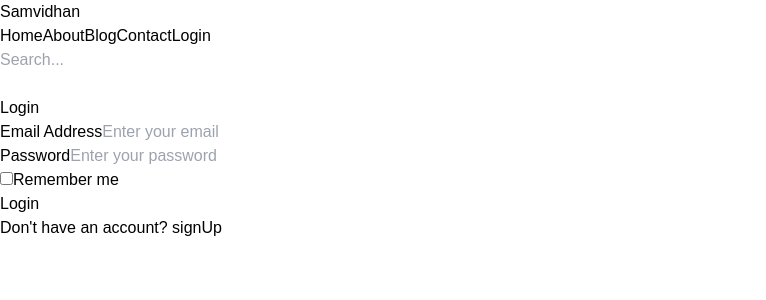
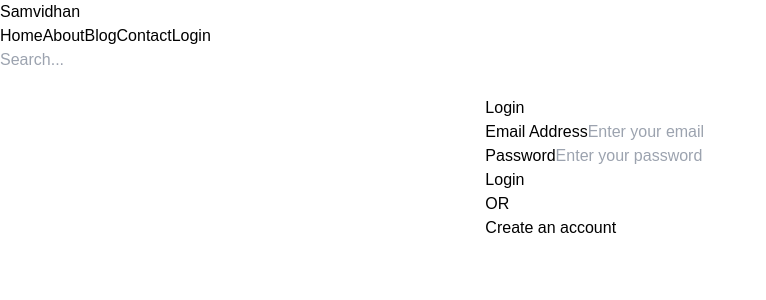
Before and after one commit to CommunistCoders/saral_samvidhan, a Next.js app: page /login in a window 1280 px wide. Shown: the top 300 px of the page, without its empty margins (0-766 px from the left). Built offline with nearby package versions, Linux system fonts and the light colour scheme.

Commit message:
feat : Login/Signup page

```diff
--- a/package.json
+++ b/package.json
@@ -9,9 +9,10 @@
     "lint": "next lint"
   },
   "dependencies": {
+    "next": "14.2.14",
     "react": "^18",
     "react-dom": "^18",
-    "next": "14.2.14"
+    "react-transition-group": "^4.4.5"
   },
   "devDependencies": {
     "postcss": "^8",
--- /dev/null
+++ b/src/app/login/formStyles.css
@@ -0,0 +1,31 @@
+/* CSS transitions for smooth form swap */
+.form-enter {
+    opacity: 0;
+    transform: translateY(-30px);
+  }
+  .form-enter-active {
+    opacity: 1;
+    transform: translateY(0);
+    transition: opacity 500ms, transform 500ms;
+  }
+  .form-exit {
+    opacity: 1;
+    transform: translateY(0);
+  }
+  .form-exit-active {
+    opacity: 0;
+    transform: translateY(30px);
+    transition: opacity 500ms, transform 500ms;
+  }
+
+  /* Ensure the form container is centered */
+  .min-h-screen {
+    display: flex;
+    align-items: center;
+    justify-content: center;
+  }
+
+  .relative {
+    position: relative;
+    transition: all 0.8s ease;
+  }
--- a/src/app/login/page.js
+++ b/src/app/login/page.js
@@ -1,29 +1,53 @@
 "use client";
-import React, { useState } from 'react'
-import Link from 'next/link';
-import SignUp from '../signup/signUp';
+import React, { useState } from 'react';
+import { CSSTransition } from 'react-transition-group';
+import './formStyles.css'; // Import custom CSS for transitions
 
+const Page = () => {
+  // State for toggling between login and signup forms
+  const [isLogin, setIsLogin] = useState(true);
 
+  // State for login form fields
+  const [email, setEmail] = useState('');
+  const [Password, setPassword] = useState('');
 
-const page = () => {
+  // State for signup form fields
+  const [signUpName, setSignUpName] = useState('');
+  const [signUpEmail, setSignUpEmail] = useState('');
+  const [signUpPassword, setSignUpPassword] = useState('');
 
-    const [email,setEmail] = useState('');
-    const [Password,setPassword] = useState('');
+  // Handle login form submission
+  const handleLoginSubmit = (e) => {
+    e.preventDefault();
+    console.log({ email, Password });
+  };
 
-    const handleSubmit = (e) => {
+  // Handle signup form submission
+  const handleSignUpSubmit = (e) => {
     e.preventDefault();
-        // Handle form submission logic here
-        console.log({ email, Password });
+    console.log({ signUpName, signUpEmail, signUpPassword });
+  };
+
+  // Toggle between login and signup forms
+  const toggleForm = () => {
+    setIsLogin(!isLogin);
   };
 
   return (
     <>
-
-
       <div className="min-h-screen flex items-center justify-center bg-gray-100">
-      <div className="max-w-md w-full bg-white p-8 shadow-md rounded-lg">
+        <div className="relative w-full max-w-2xl bg-white p-8 shadow-md rounded-lg transition-all duration-500">
+          <div className="flex flex-row space-x-8 relative">
+            {/* Login Form */}
+            <CSSTransition
+              in={isLogin}
+              // timeout={500}
+              classNames="form"
+              unmountOnExit
+            >
+              <div className="w-full">
                 <h2 className="text-2xl font-bold mb-6 text-center">Login</h2>
-        <form onSubmit={handleSubmit}>
+                <form onSubmit={handleLoginSubmit}>
                   <div className="mb-4">
                     <label className="block text-gray-700 text-sm font-bold mb-2" htmlFor="email">
                       Email Address
@@ -56,13 +80,6 @@ const page = () => {
                     />
                   </div>
 
-          <div className="mb-6">
-            <label className="flex items-center">
-              <input type="checkbox" className="form-checkbox" />
-              <span className="ml-2 text-gray-700">Remember me</span>
-            </label>
-          </div>
-
                   <div className="mb-4">
                     <button
                       type="submit"
@@ -71,23 +88,97 @@ const page = () => {
                       Login
                     </button>
                   </div>
+                </form>
+              </div>
+            </CSSTransition>
 
-          <div className="text-center">
-            <p className="text-sm text-gray-600">
-              Don't have an account?{' '}
-              <Link href="/signUp" className="text-indigo-500 hover:text-indigo-600" >
-                signUp
-              </Link>
-              {/* <button className="text-indigo-500 hover:text-indigo-600" onClick={handleSignUp}>signUp</button> */}
-            </p>
+            {/* Signup Form */}
+            <CSSTransition
+              in={!isLogin}
+              // timeout={500}
+              classNames="form"
+              unmountOnExit
+            >
+              <div className="w-full">
+                <h2 className="text-2xl font-bold mb-6 text-center">Sign Up</h2>
+                <form onSubmit={handleSignUpSubmit}>
+                  <div className="mb-4">
+                    <label className="block text-gray-700 text-sm font-bold mb-2" htmlFor="name">
+                      Full Name
+                    </label>
+                    <input
+                      type="text"
+                      id="name"
+                      name="name"
+                      value={signUpName}
+                      onChange={(e) => setSignUpName(e.target.value)}
+                      required
+                      className="w-full px-3 py-2 border rounded-lg text-gray-700 focus:outline-none focus:border-indigo-500"
+                      placeholder="Enter your full name"
+                    />
+                  </div>
+
+                  <div className="mb-4">
+                    <label className="block text-gray-700 text-sm font-bold mb-2" htmlFor="email-signup">
+                      Email Address
+                    </label>
+                    <input
+                      type="email"
+                      id="email-signup"
+                      name="email-signup"
+                      value={signUpEmail}
+                      onChange={(e) => setSignUpEmail(e.target.value)}
+                      required
+                      className="w-full px-3 py-2 border rounded-lg text-gray-700 focus:outline-none focus:border-indigo-500"
+                      placeholder="Enter your email"
+                    />
+                  </div>
+
+                  <div className="mb-4">
+                    <label className="block text-gray-700 text-sm font-bold mb-2" htmlFor="password-signup">
+                      Password
+                    </label>
+                    <input
+                      type="password"
+                      id="password-signup"
+                      name="password-signup"
+                      value={signUpPassword}
+                      onChange={(e) => setSignUpPassword(e.target.value)}
+                      required
+                      className="w-full px-3 py-2 border rounded-lg text-gray-700 focus:outline-none focus:border-indigo-500"
+                      placeholder="Enter your password"
+                    />
+                  </div>
+
+                  <div className="mb-4">
+                    <button
+                      type="submit"
+                      className="w-full bg-green-500 hover:bg-green-600 text-white py-2 px-4 rounded-lg focus:outline-none focus:ring-2 focus:ring-green-400 focus:ring-opacity-50 transition duration-300"
+                    >
+                      Sign Up
+                    </button>
                   </div>
                 </form>
               </div>
+            </CSSTransition>
           </div>
 
-
+          {/* OR Separator with switch button */}
+          <div className="text-center mt-4">
+            <span className="text-gray-600">OR</span>
+            <div className="mt-4">
+              <button
+                onClick={toggleForm}
+                className="text-indigo-500 hover:text-indigo-600 transition duration-300"
+              >
+                {isLogin ? 'Create an account' : 'Already have an account? Login'}
+              </button>
+            </div>
+          </div>
+        </div>
+      </div>
     </>
   );
-}
+};
 
-export default page
+export default Page;
--- a/src/app/signup/signUp.js
+++ /dev/null
@@ -1,115 +0,0 @@
-import { useState } from 'react';
-
-const SignUp = () => {
-  const [form, setForm] = useState({
-    username: '',
-    email: '',
-    password: '',
-    confirmPassword: '',
-    dob: '',
-  });
-
-  const handleInputChange = (e) => {
-    const { name, value } = e.target;
-    setForm({
-      ...form,
-      [name]: value,
-    });
-  };
-
-  const handleSubmit = (e) => {
-    e.preventDefault();
-    // Add form validation or submission logic here
-    console.log(form);
-  };
-
-  return (
-    <div className="min-h-screen flex items-center justify-center bg-gray-100">
-      <div className="bg-white p-8 rounded-lg shadow-md w-full max-w-md">
-        <h2 className="text-2xl font-bold mb-6 text-center text-gray-800">Sign Up</h2>
-
-        <form onSubmit={handleSubmit}>
-          {/* Username */}
-          <div className="mb-4">
-            <label htmlFor="username" className="block text-gray-700 mb-2">Username</label>
-            <input
-              type="text"
-              id="username"
-              name="username"
-              value={form.username}
-              onChange={handleInputChange}
-              className="w-full px-4 py-2 border border-gray-300 rounded-lg focus:outline-none focus:border-blue-500"
-              required
-            />
-          </div>
-
-          {/* Email */}
-          <div className="mb-4">
-            <label htmlFor="email" className="block text-gray-700 mb-2">Email</label>
-            <input
-              type="email"
-              id="email"
-              name="email"
-              value={form.email}
-              onChange={handleInputChange}
-              className="w-full px-4 py-2 border border-gray-300 rounded-lg focus:outline-none focus:border-blue-500"
-              required
-            />
-          </div>
-
-          {/* Password */}
-          <div className="mb-4">
-            <label htmlFor="password" className="block text-gray-700 mb-2">Password</label>
-            <input
-              type="password"
-              id="password"
-              name="password"
-              value={form.password}
-              onChange={handleInputChange}
-              className="w-full px-4 py-2 border border-gray-300 rounded-lg focus:outline-none focus:border-blue-500"
-              required
-            />
-          </div>
-
-          {/* Confirm Password */}
-          <div className="mb-4">
-            <label htmlFor="confirmPassword" className="block text-gray-700 mb-2">Confirm Password</label>
-            <input
-              type="password"
-              id="confirmPassword"
-              name="confirmPassword"
-              value={form.confirmPassword}
-              onChange={handleInputChange}
-              className="w-full px-4 py-2 border border-gray-300 rounded-lg focus:outline-none focus:border-blue-500"
-              required
-            />
-          </div>
-
-          {/* Date of Birth */}
-          <div className="mb-4">
-            <label htmlFor="dob" className="block text-gray-700 mb-2">Date of Birth</label>
-            <input
-              type="date"
-              id="dob"
-              name="dob"
-              value={form.dob}
-              onChange={handleInputChange}
-              className="w-full px-4 py-2 border border-gray-300 rounded-lg focus:outline-none focus:border-blue-500"
-              required
-            />
-          </div>
-
-          {/* Submit Button */}
-          <button
-            type="submit"
-            className="w-full bg-blue-600 text-white font-semibold py-2 rounded-lg hover:bg-blue-700 focus:outline-none focus:bg-blue-700"
-          >
-            Sign Up
-          </button>
-        </form>
-      </div>
-    </div>
-  );
-};
-
-export default SignUp;
```
Also changed, not shown: 1 other file (tests, documents, lock files or other folders). Lines whose indentation alone changed are shown as unchanged.
